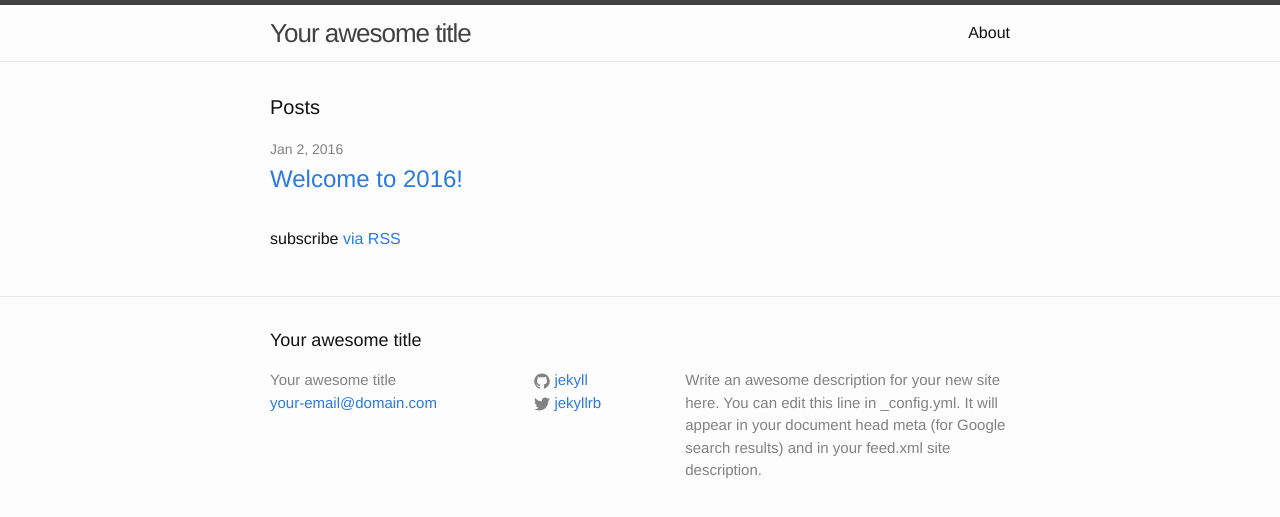
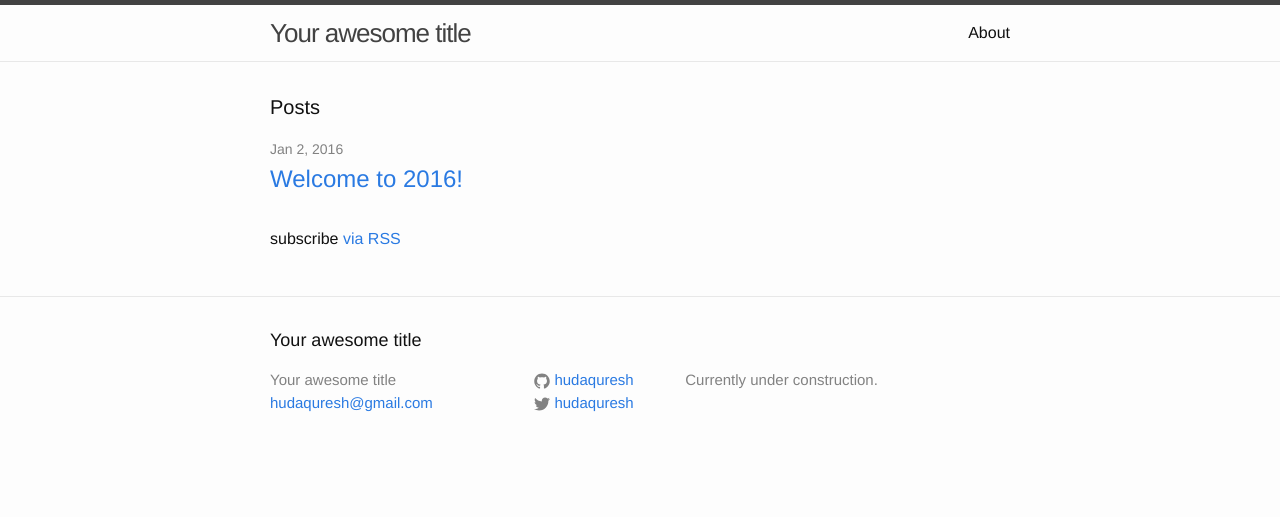
Before and after one commit to hudaquresh/hudaquresh.github.io, a Jekyll site: the page built from index.html, in a window 1280 px wide. Shown: the top 517 px of the page. Built offline with Jekyll 4.4.1, drawn with Linux system fonts in a browser that asks for light colours.

Commit message:
Modified _config.yml

```diff
--- a/_config.yml
+++ b/_config.yml
@@ -7,15 +7,16 @@
 
 # Site settings
 title: Your awesome title
-email: your-email@domain.com
+email: hudaquresh@gmail.com
 description: > # this means to ignore newlines until "baseurl:"
-  Write an awesome description for your new site here. You can edit this
-  line in _config.yml. It will appear in your document head meta (for
-  Google search results) and in your feed.xml site description.
+  Currently under construction.
+ # Write an awesome description for your new site here. You can edit this
+ # line in _config.yml. It will appear in your document head meta (for
+ # Google search results) and in your feed.xml site description.
 baseurl: "" # the subpath of your site, e.g. /blog
 url: "http://yourdomain.com" # the base hostname & protocol for your site
-twitter_username: jekyllrb
-github_username:  jekyll
+twitter_username: hudaquresh
+github_username:  hudaquresh
 
 # Build settings
 markdown: kramdown
```
